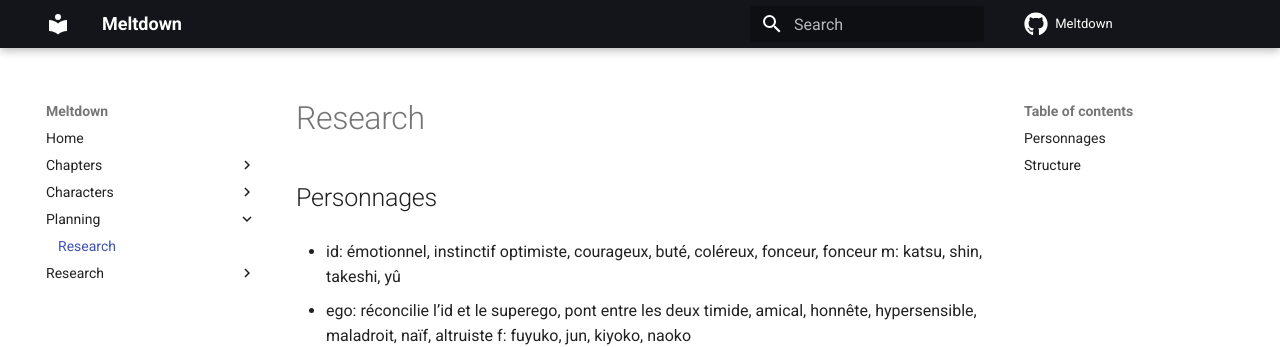
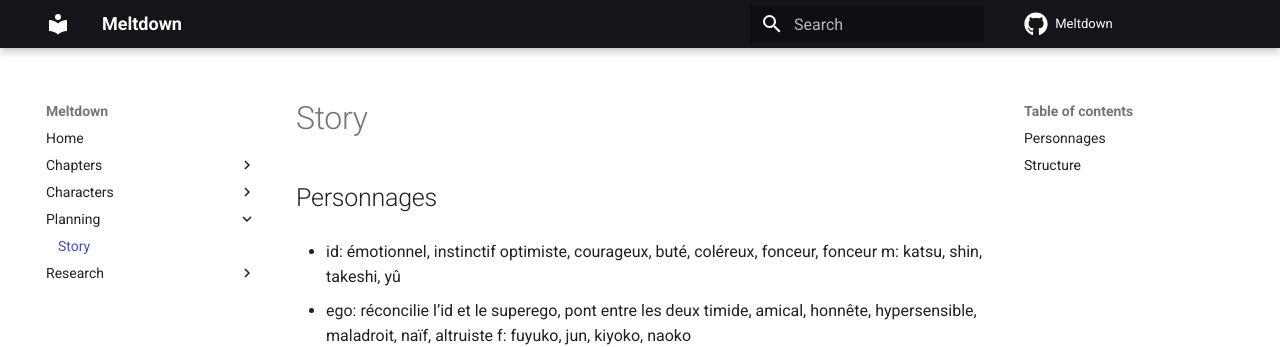
Before and after one commit to TheoYOSHIURA/Meltdown, an MkDocs documentation site: the page built from docs/planning/story.md, in a window 1280 px wide and 900 px high. Shown: the top 347 px of the window. Built offline with MkDocs 1.6.1 and Material for MkDocs 9.7.7, drawn with Linux system fonts in a browser that asks for light colours; comment, search, counter and statistics services are not loaded.

Commit message:
corrected file structure

```diff
--- a/docs/planning/plot.md
+++ b/docs/planning/story.md
@@ -1,4 +1,4 @@
-# Research
+# Story
 
 ## Personnages
 * id:
```
